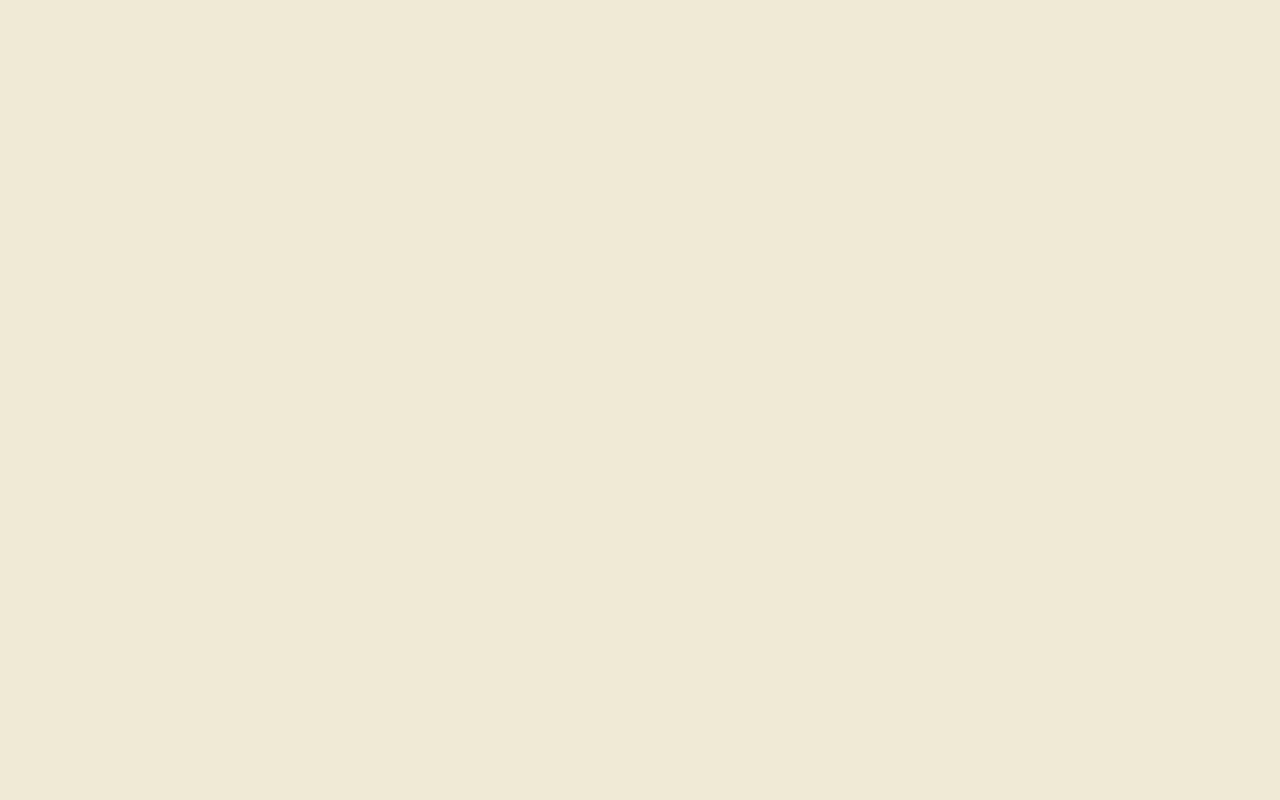
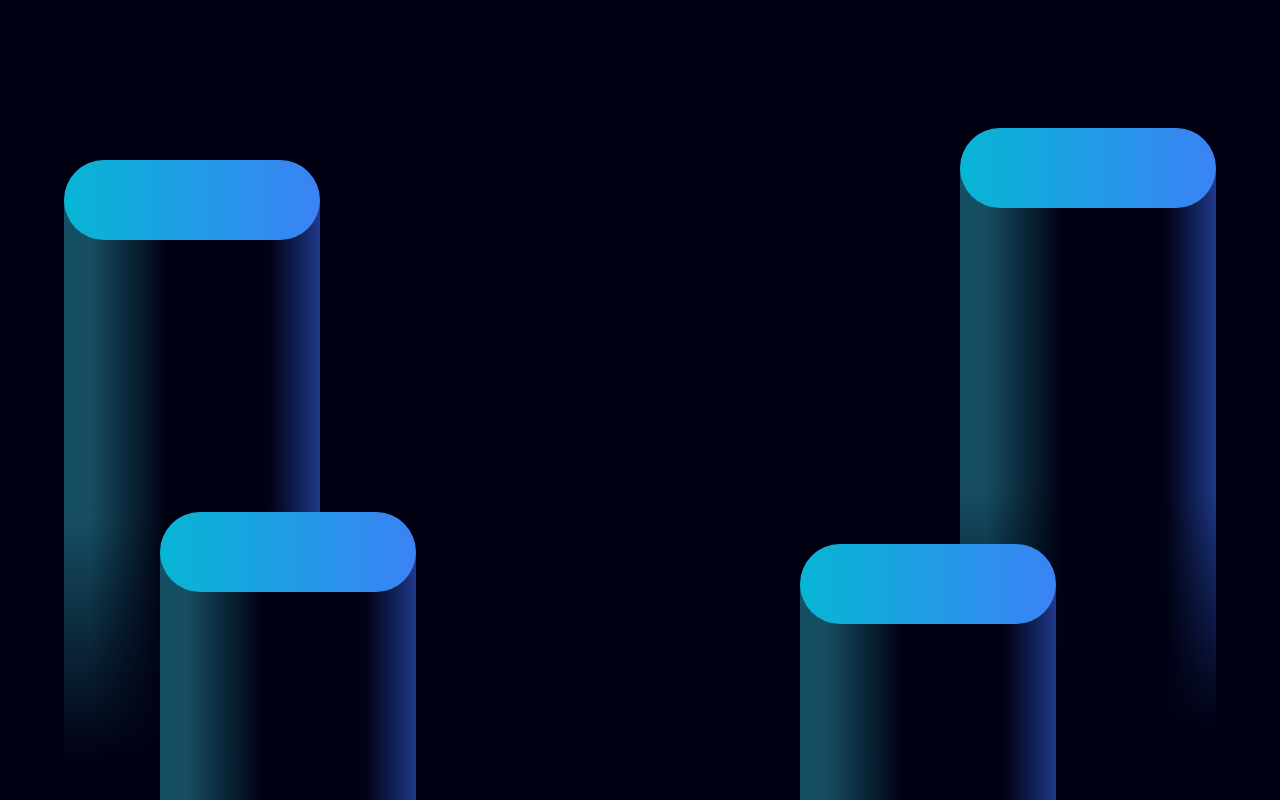
Before and after one commit to NKvara/EggInSunglasses, a Next.js app: page / in a window 1280 px wide. Built offline with nearby package versions, Linux system fonts and the light colour scheme.

Commit message:
feat: poles

```diff
--- a/app/(home)/page.tsx
+++ b/app/(home)/page.tsx
@@ -1,7 +1,9 @@
+import HomeHeader from "@/app/features/home/header";
+
 export default function Home() {
   return (
     <div className="">
-
+      <HomeHeader />
     </div>
   );
 }
--- /dev/null
+++ b/app/features/helper/Pole.tsx
@@ -0,0 +1,70 @@
+"use client";
+
+import {motion} from "framer-motion";
+import {useState} from "react";
+
+export const Pole = ({
+  width,
+  height,
+  position,
+  gradintCircle,
+  gradientPillar
+}: {
+  width?: number;
+  height?: number;
+  position: {top: number; lr: string};
+  gradintCircle?: string;
+  gradientPillar?: string;
+}) => {
+  const [isHovered, setIsHovered] = useState(false);
+
+  return (
+    <motion.div
+      className={`absolute h-full ${position.lr}`}
+      style={{top: `${position.top}rem`}}
+    >
+      <div
+        className={`relative h-full`}
+        style={{width: width ? `${width}rem` : "16rem"}}
+      >
+        <motion.div
+          onHoverStart={() => setIsHovered(true)}
+          onHoverEnd={() => setIsHovered(false)}
+          animate={{
+            top: isHovered ? `3rem` : `0`
+          }}
+          className="absolute w-full rounded-full z-10"
+          style={{
+            height: height ? `${height}rem` : "5rem",
+            background:
+              gradintCircle ||
+              "linear-gradient(90deg, rgba(6,182,212,1) 0%, rgba(59,130,246,1) 100%)"
+          }}
+        />
+        <div
+          className="relative top-0 h-full"
+          style={{top: height ? `${height / 2}rem` : "2.5rem"}}
+        >
+          <motion.div
+            animate={{
+              top: isHovered ? `3rem` : `0`
+            }}
+            className="absolute top-0 h-full w-full"
+            style={{
+              background:
+                gradientPillar ||
+                "linear-gradient(90deg, rgba(22,78,99,1) 10%, rgba(0,1,18,1) 40%, rgba(0,1,18,1) 80%, rgba(30,58,138,1) 100%)"
+            }}
+          />
+          <div
+            style={{
+              background:
+                "linear-gradient(180deg, rgba(0,0,0,0) 0%, rgba(0,1,18,1) 50%)"
+            }}
+            className="absolute bottom-0 h-[30rem] w-full"
+          />
+        </div>
+      </div>
+    </motion.div>
+  );
+};
--- /dev/null
+++ b/app/features/home/header.tsx
@@ -0,0 +1,13 @@
+import {Pole} from "@/app/features/helper/Pole";
+
+export default function HomeHeader() {
+  return (
+    <div className="relative flex justify-center h-svh w-svw overflow-hidden">
+      <Pole position={{top: 10, lr: "left-[4rem]"}} />
+      <Pole position={{top: 32, lr: "left-[10rem]"}} />
+      <Pole position={{top: 8, lr: "right-[4rem]"}} />
+      <Pole position={{top: 34, lr: "right-[14rem]"}} />
+      <div className="max-w-pc w-full"></div>
+    </div>
+  );
+}
--- a/app/globals.css
+++ b/app/globals.css
@@ -3,8 +3,9 @@
 @tailwind utilities;
 
 :root {
-  --background: #F0EAD6;
+  --background: #000112;
   --foreground: #171717;
+  --shell: #F0EAD6;
 }
 
 /* @media (prefers-color-scheme: dark) {
--- a/tailwind.config.ts
+++ b/tailwind.config.ts
@@ -1,19 +1,23 @@
-import type { Config } from "tailwindcss";
+import type {Config} from "tailwindcss";
 
 const config: Config = {
   content: [
     "./pages/**/*.{js,ts,jsx,tsx,mdx}",
     "./components/**/*.{js,ts,jsx,tsx,mdx}",
-    "./app/**/*.{js,ts,jsx,tsx,mdx}",
+    "./app/**/*.{js,ts,jsx,tsx,mdx}"
   ],
   theme: {
     extend: {
+      spacing: {
+        pc: "90rem"
+      },
       colors: {
         background: "var(--background)",
         foreground: "var(--foreground)",
-      },
-    },
+        shell: "var(--shell)"
+      }
+    }
   },
-  plugins: [],
+  plugins: []
 };
 export default config;
```
Also changed, not shown: package.json (+6 -5 lines), public/images/noise.svg (added), 1 other file (tests, documents, lock files or other folders).
